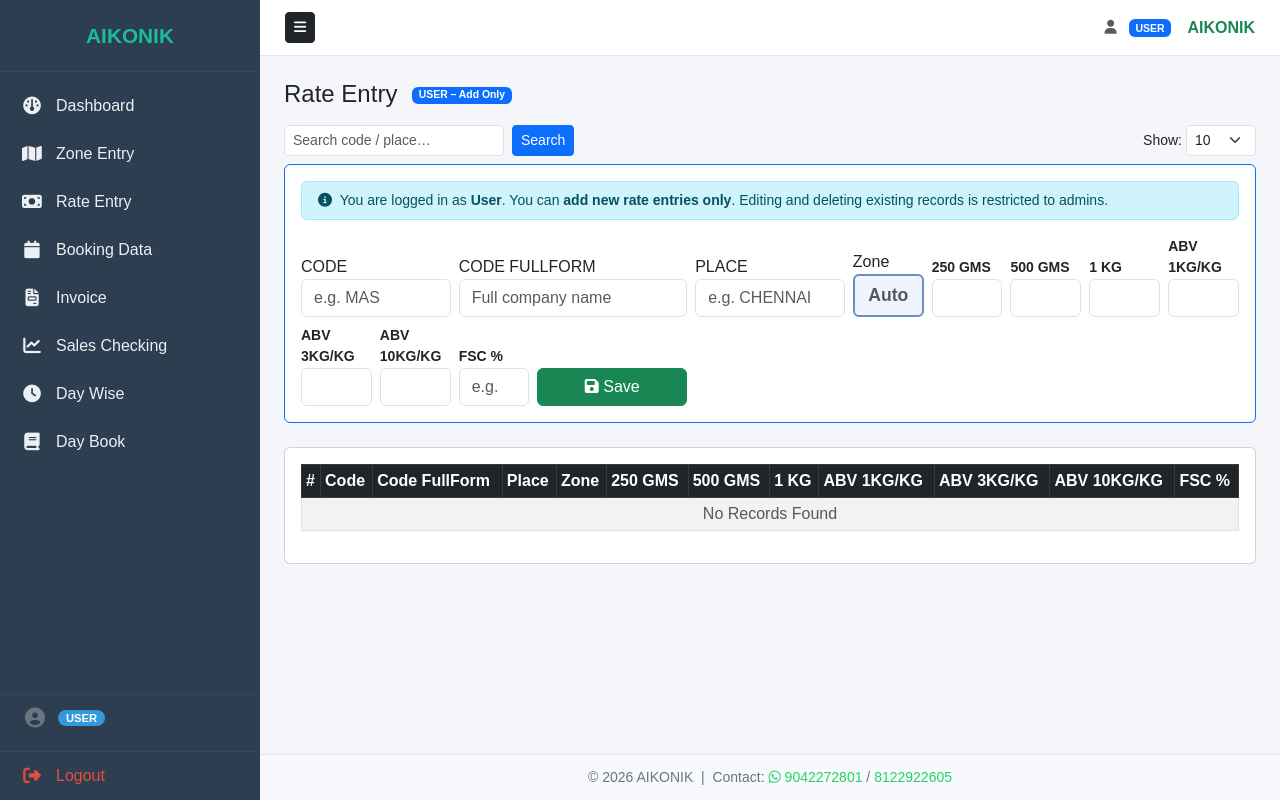
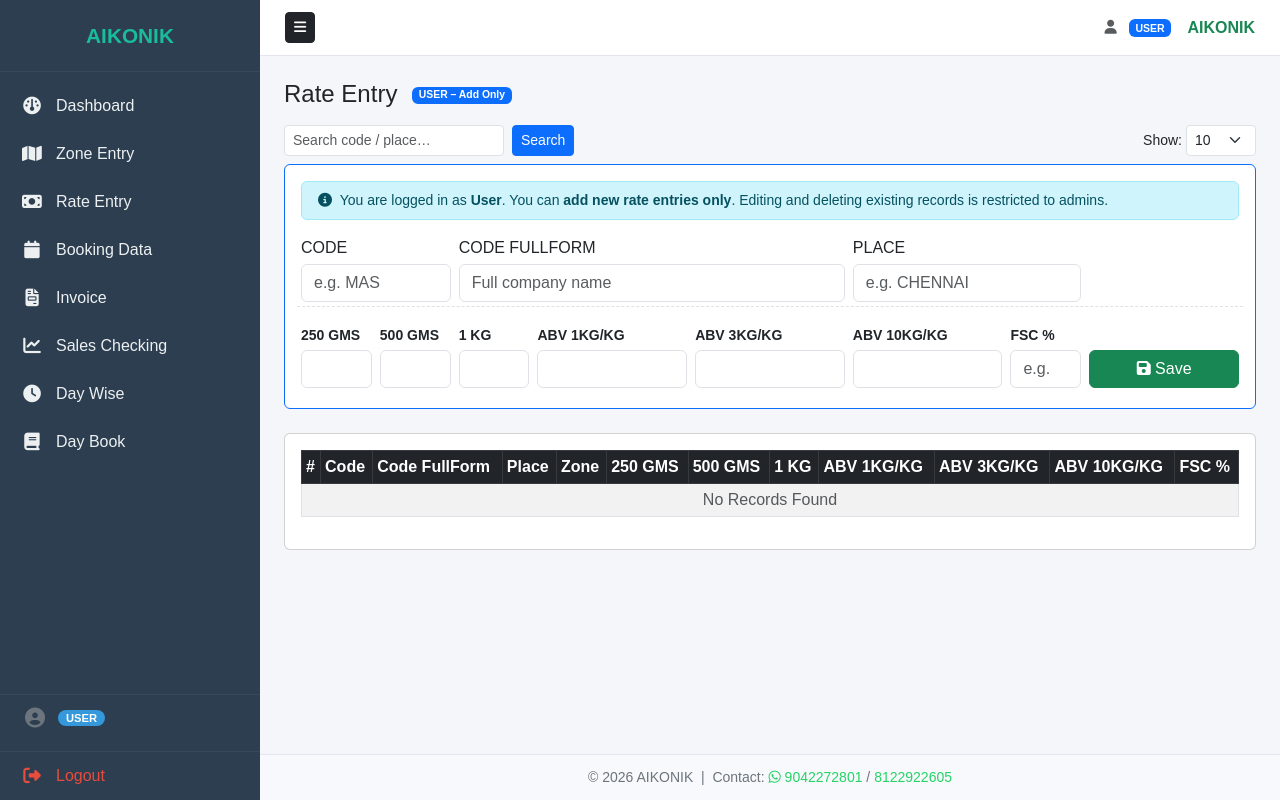
Before and after one commit to ab-rar-6024/courier_booking_system, a Flask app: template templates/rate_entry.html in a window 1280 px wide. Run offline with Flask 3, Linux system fonts and the light colour scheme; the template is opened without the code that fills it, so the values that code supplies are empty.

Commit message:
updated rate entry

```diff
--- a/templates/rate_entry.html
+++ b/templates/rate_entry.html
@@ -11,7 +11,6 @@
 </h4>
 
 <div class="d-flex justify-content-between mb-2">
-    <!-- Search form -->
     <form method="get" class="d-flex gap-2">
         <input type="text" name="search" value="{{ search }}"
                class="form-control form-control-sm" placeholder="Search code / place…" style="width:220px">
@@ -83,67 +82,67 @@
 <form method="post" id="rate-form">
 <input type="hidden" name="_action" id="rate-action" value="add">
 <input type="hidden" name="edit_id" id="rate-edit-id" value="">
-<div class="row g-2 align-items-end">
+<!-- Zone hidden — auto computed, still submitted -->
+<input type="hidden" name="zone" id="r-zone" value="">
 
+<!-- ROW 1: CODE, COMPANY NAME, PLACE -->
+<div class="row g-2 mb-2">
     <div class="col-md-2">
-        <label>CODE</label>
+        <label class="form-label mb-1">CODE</label>
         <div class="ac-wrap">
             <input name="code" id="r-code" class="form-control" placeholder="e.g. MAS" required
-                   oninput="onCodePlaceChange()">
+       autocomplete="off">
+            <div class="ac-drop" id="r-code-drop"></div>
         </div>
     </div>
 
-    <div class="col-md-3">
-        <label>CODE FULLFORM</label>
+    <div class="col-md-5">
+        <label class="form-label mb-1">CODE FULLFORM</label>
         <input name="code_fullform" id="r-fullform" class="form-control"
-               placeholder="Full company name" required>
+               placeholder="Full company name" required autocomplete="off">
     </div>
 
-    <div class="col-md-2">
-        <label>PLACE</label>
+    <div class="col-md-3">
+        <label class="form-label mb-1">PLACE</label>
         <div class="ac-wrap">
             <input name="place" id="r-place" class="form-control"
-                   placeholder="e.g. CHENNAI" required
+                   placeholder="e.g. CHENNAI" required autocomplete="off"
                    oninput="onPlaceInput(this.value)"
                    onblur="onPlaceBlur(this.value)"
                    onkeydown="onPlaceKeydown(event)">
+            <div class="ac-drop" id="r-place-drop"></div>
+        </div>
     </div>
 </div>
 
+<!-- ROW 2: RATE SLABS + FSC + SAVE -->
+<div class="row g-2 align-items-end">
     <div class="col-md-1">
-        <label>Zone</label>
-        <input name="zone" id="r-zone" class="form-control fw-bold text-center"
-               readonly placeholder="Auto"
-               style="background:#f0f4ff;border:2px solid #6c8ebf;
-                      color:#1a3a6b;font-size:1.1rem;cursor:not-allowed;">
-    </div>
-
-    <div class="col-md-1">
-        <label class="small fw-semibold">250 GMS</label>
+        <label class="form-label mb-1 small fw-semibold">250 GMS</label>
         <input name="rate_250g" id="r-250g" type="number" step="0.01" class="form-control" value="">
     </div>
     <div class="col-md-1">
-        <label class="small fw-semibold">500 GMS</label>
+        <label class="form-label mb-1 small fw-semibold">500 GMS</label>
         <input name="rate_500g" id="r-500g" type="number" step="0.01" class="form-control" value="">
     </div>
     <div class="col-md-1">
-        <label class="small fw-semibold">1 KG</label>
+        <label class="form-label mb-1 small fw-semibold">1 KG</label>
         <input name="rate_500g_1" id="r-500g1" type="number" step="0.01" class="form-control" value="">
     </div>
-    <div class="col-md-1">
-        <label class="small fw-semibold">ABV 1KG/KG</label>
+    <div class="col-md-2">
+        <label class="form-label mb-1 small fw-semibold">ABV 1KG/KG</label>
         <input name="rate_1_to_3kg" id="r-1to3" type="number" step="0.01" class="form-control" value="">
     </div>
-    <div class="col-md-1">
-        <label class="small fw-semibold">ABV 3KG/KG</label>
+    <div class="col-md-2">
+        <label class="form-label mb-1 small fw-semibold">ABV 3KG/KG</label>
         <input name="rate_3_to_10kg" id="r-3to10" type="number" step="0.01" class="form-control" value="">
     </div>
-    <div class="col-md-1">
-        <label class="small fw-semibold">ABV 10KG/KG</label>
+    <div class="col-md-2">
+        <label class="form-label mb-1 small fw-semibold">ABV 10KG/KG</label>
         <input name="rate_above_10kg" id="r-10kg" type="number" step="0.01" class="form-control" value="">
     </div>
     <div class="col-md-1">
-        <label class="small fw-semibold">FSC %</label>
+        <label class="form-label mb-1 small fw-semibold">FSC %</label>
         <input name="fuel" id="r-fuel" type="number" step="0.01" class="form-control" placeholder="e.g. 12">
     </div>
 
@@ -156,8 +155,8 @@
                 style="display:none" onclick="rateCancel()">✕</button>
         {% endif %}
     </div>
+</div>
 
-</div>
 </form>
 </div>
 
@@ -177,8 +176,12 @@
 {% for r in rates %}
 <tr id="rrow-{{ r.id }}">
     <td>{{ loop.index + ((page-1) * (limit|int if limit != 'all' else 0)) }}</td>
-    <td><strong>{{ r.code }}</strong></td>
-    <td>{{ r.code_fullform }}</td>
+    <td style="background:#dbeafe; color:#1e40af; font-weight:700; text-align:center;">
+        <span style="background:#1e40af; color:#fff; padding:2px 8px; border-radius:12px; font-size:12px;">
+            {{ r.code }}
+        </span>
+    </td>
+    <td style="background:#fef9c3; color:#854d0e; font-weight:600;">{{ r.code_fullform }}</td>
     <td>{{ r.place }}</td>
     <td>
         {% set zone_labels = {1:'Z1',2:'Z2',3:'Z3',4:'Z4',5:'Z5'} %}
@@ -234,9 +237,8 @@
 
 {% block scripts %}
 <script>
-// Role flag from server
 const IS_ADMIN = {{ 'true' if role == 'admin' else 'false' }};
-let isSubmitting = false;  // ← prevent double submission
+let isSubmitting = false;
 
 // ======================= ZONE DETECTION =======================
 function getZoneAndCorrectedPlace(originalPlace) {
@@ -255,14 +257,7 @@ function getZoneAndCorrectedPlace(originalPlace) {
 
 function applyZone(zoneNum) {
     const zf = document.getElementById("r-zone");
-    if (zoneNum) {
-        zf.value = zoneNum;
-        const colors = {1:"#cce5ff",2:"#d4edda",3:"#fff3cd",4:"#f8d7da",5:"#e2e3e5"};
-        zf.style.background = colors[zoneNum] || "#f0f4ff";
-    } else {
-        zf.value = "";
-        zf.style.background = "#f0f4ff";
-    }
+    zf.value = zoneNum || "";
 }
 
 function updatePlaceAndZone() {
@@ -272,59 +267,14 @@ function updatePlaceAndZone() {
     applyZone(zoneNum);
 }
 
-function onPlaceBlur(val)     { updatePlaceAndZone(); onCodePlaceChange(); }
-function onPlaceInput(val)    { applyZone(getZoneAndCorrectedPlace(val).zoneNum); }
+function onPlaceBlur(val)  { updatePlaceAndZone(); }
 function onPlaceKeydown(e) {
-    if (e.key === "Enter") { e.preventDefault(); updatePlaceAndZone(); onCodePlaceChange(); }
-    if (e.key === "Tab")   { updatePlaceAndZone(); onCodePlaceChange(); }
+    if (e.key === "Enter") { e.preventDefault(); updatePlaceAndZone(); }
+    if (e.key === "Tab")   { updatePlaceAndZone(); }
 }
 function setPlaceAndZone(v) {
     document.getElementById("r-place").value = v;
     updatePlaceAndZone();
-}
-
-// ======================= AUTO-FETCH RATES =======================
-let autoFetchTimer = null;
-function onCodePlaceChange() {
-    clearTimeout(autoFetchTimer);
-    autoFetchTimer = setTimeout(tryAutoFetch, 400);
-}
-async function tryAutoFetch() {
-    if (document.getElementById("rate-action").value === "edit") return;
-    const code  = document.getElementById("r-code").value.trim().toUpperCase();
-    const place = document.getElementById("r-place").value.trim().toUpperCase();
-    if (!code || !place) return;
-    const zoneNum = getZoneAndCorrectedPlace(place).zoneNum;
-    if (!zoneNum) return;
-    try {
-        const res  = await fetch(`/api/rate/lookup?code=${encodeURIComponent(code)}&zone=${zoneNum}`);
-        const data = await res.json();
-        if (data && data.id) {
-            document.getElementById("r-250g").value  = data.rate_250g       ?? "";
-            document.getElementById("r-500g").value  = data.rate_500g       ?? "";
-            document.getElementById("r-500g1").value = data.rate_500g_1     ?? "";
-            document.getElementById("r-1to3").value  = data.rate_1_to_3kg   ?? "";
-            document.getElementById("r-3to10").value = data.rate_3_to_10kg  ?? "";
-            document.getElementById("r-10kg").value  = data.rate_above_10kg ?? "";
-            document.getElementById("r-fuel").value  = data.fuel            ?? "";
-            if (data.zone) applyZone(data.zone);
-            showAutoFetchBadge();
-        }
-    } catch(e) { console.error("Auto-fetch error:", e); }
-}
-function showAutoFetchBadge() {
-    let b = document.getElementById("autofetch-badge");
-    if (!b) {
-        b = document.createElement("div");
-        b.id = "autofetch-badge";
-        b.style.cssText = "position:fixed;top:18px;right:24px;z-index:9999;background:#198754;" +
-            "color:#fff;padding:7px 16px;border-radius:8px;font-size:.9rem;" +
-            "box-shadow:0 2px 12px rgba(0,0,0,.2);transition:opacity .5s";
-        b.textContent = "✓ Rates auto-filled from existing record";
-        document.body.appendChild(b);
-    }
-    b.style.opacity = "1";
-    setTimeout(() => { b.style.opacity = "0"; }, 2500);
 }
 
 // ======================= AUTOCOMPLETE =======================
@@ -390,7 +340,7 @@ function escapeHtml(str) {
     return str.replace(/[&<>]/g, m => ({'&':'&amp;','<':'&lt;','>':'&gt;'}[m]));
 }
 
-// ======================= TABLE ACTIONS (admin only) =======================
+// ======================= TABLE ACTIONS =======================
 function rateEdit(r) {
     if (!IS_ADMIN) return;
     document.getElementById("rate-action").value  = "edit";
@@ -422,7 +372,6 @@ function rateCopy(r) {
     document.getElementById("rate-edit-id").value     = "";
     document.getElementById("r-place").value          = "";
     document.getElementById("r-zone").value           = "";
-    document.getElementById("r-zone").style.background = "#f0f4ff";
     document.getElementById("r-fuel").value           = r.fuel ?? "";
     document.getElementById("r-save-lbl").textContent = "Save";
     document.getElementById("r-place").focus();
@@ -434,7 +383,7 @@ function rateCancel() {
     ["r-code","r-fullform","r-place"].forEach(id => document.getElementById(id).value = "");
     ["r-250g","r-500g","r-500g1","r-1to3","r-3to10","r-10kg","r-fuel"]
         .forEach(id => document.getElementById(id).value = "");
-    applyZone(null);
+    document.getElementById("r-zone").value = "";
     document.getElementById("r-save-lbl").textContent = "Save";
     const cancelBtn = document.getElementById("r-cancel-btn");
     if (cancelBtn) cancelBtn.style.display = "none";
@@ -454,28 +403,20 @@ document.getElementById('limit-select').addEventListener('change', function() {
     window.location.href = url.toString();
 });
 
-// ======================= DOUBLE-CLICK PREVENTION =======================
-const rateForm = document.getElementById('rate-form');
-const submitBtn = document.getElementById('rate-submit-btn');
+// ======================= FORM SUBMIT =======================
+const rateForm   = document.getElementById('rate-form');
+const submitBtn  = document.getElementById('rate-submit-btn');
 const saveLabelSpan = document.getElementById('r-save-lbl');
 
 if (rateForm) {
     rateForm.addEventListener('submit', function(e) {
-        if (isSubmitting) {
-            e.preventDefault();
-            return false;
-        }
+        if (isSubmitting) { e.preventDefault(); return false; }
         isSubmitting = true;
         submitBtn.disabled = true;
         const originalText = saveLabelSpan.innerText;
         saveLabelSpan.innerHTML = '<i class="fa fa-spinner fa-spin"></i> Saving...';
-        // The form will submit normally; after page reload the button state is reset.
-        // If the submission fails (e.g., network error), we could re-enable, but since
-        // the page reloads on success, no need. For safety, we set a timeout to re-enable
-        // after 10 seconds (just in case the server is very slow).
         setTimeout(() => {
             if (isSubmitting) {
-                // Re-enable only if still submitting (should not happen on normal reload)
                 isSubmitting = false;
                 submitBtn.disabled = false;
                 saveLabelSpan.innerHTML = originalText;
@@ -492,7 +433,6 @@ document.addEventListener("DOMContentLoaded", () => {
     item => {
         document.getElementById("r-code").value     = item.code;
         document.getElementById("r-fullform").value = item.code_fullform;
-            onCodePlaceChange();
     },
     item => item.code,
     item => item.code_fullform
@@ -500,10 +440,23 @@ document.addEventListener("DOMContentLoaded", () => {
 bindAC(
     document.getElementById("r-place"),
     "/api/ac/place?q=",
-        v => { setPlaceAndZone(v); onCodePlaceChange(); },
+    v => { setPlaceAndZone(v); },
     v => v, null
 );
     updatePlaceAndZone();
 });
 </script>
+
+<style>
+.ac-drop { display:none; position:absolute; z-index:1000; background:#fff; border:1px solid #ccc; max-height:200px; overflow-y:auto; width:100%; }
+.ac-drop.open { display:block; }
+.ac-item { padding:6px 10px; cursor:pointer; border-bottom:1px solid #eee; }
+.ac-item.hi { background:#e0e8ff; }
+.ac-sub { font-size:11px; color:#6c757d; }
+.ac-wrap { position:relative; }
+.editing-row { background:#fff8dc !important; outline:2px solid #ffc107; }
+/* Row dividers in form */
+#rate-form .row { padding-bottom: 4px; }
+#rate-form .row + .row { border-top: 1px dashed #dee2e6; padding-top: 8px; }
+</style>
 {% endblock %}
```
Lines whose indentation alone changed are shown as unchanged.
